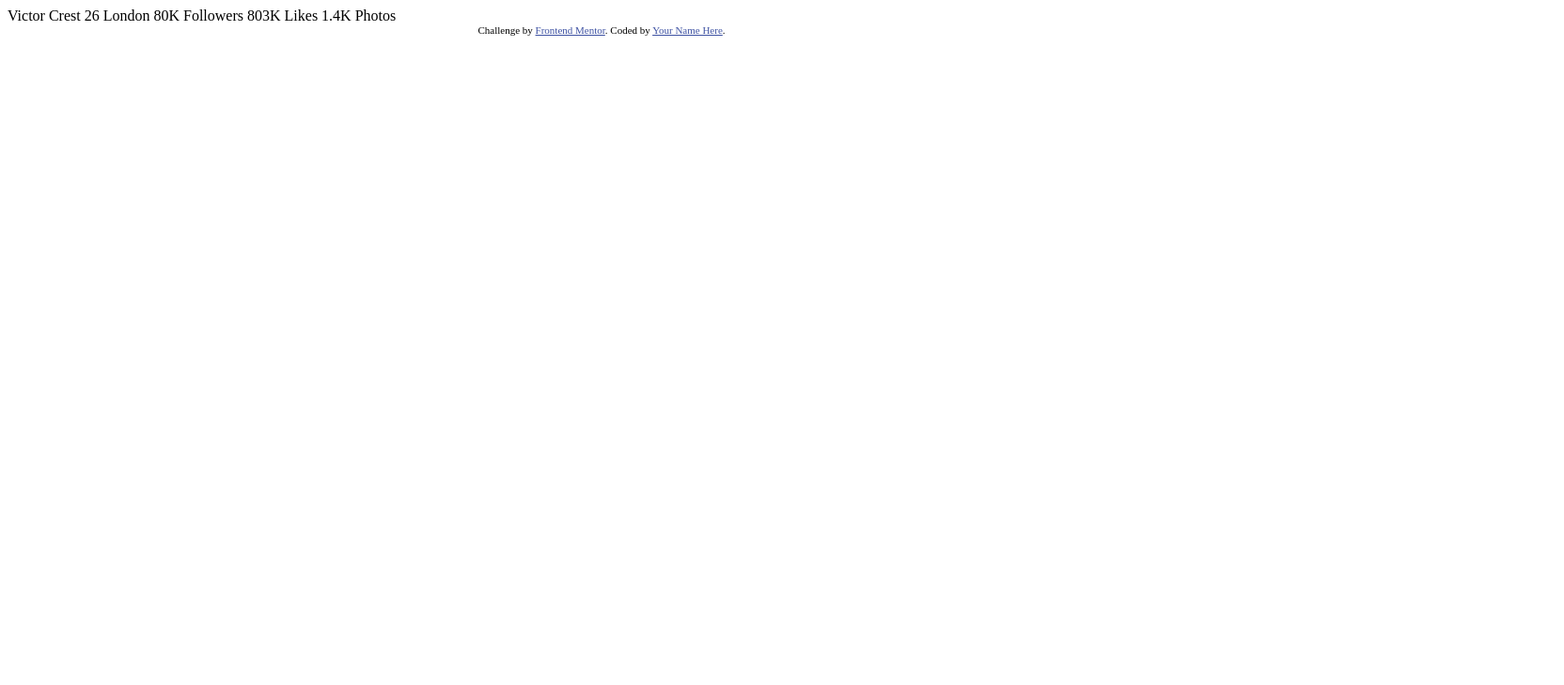
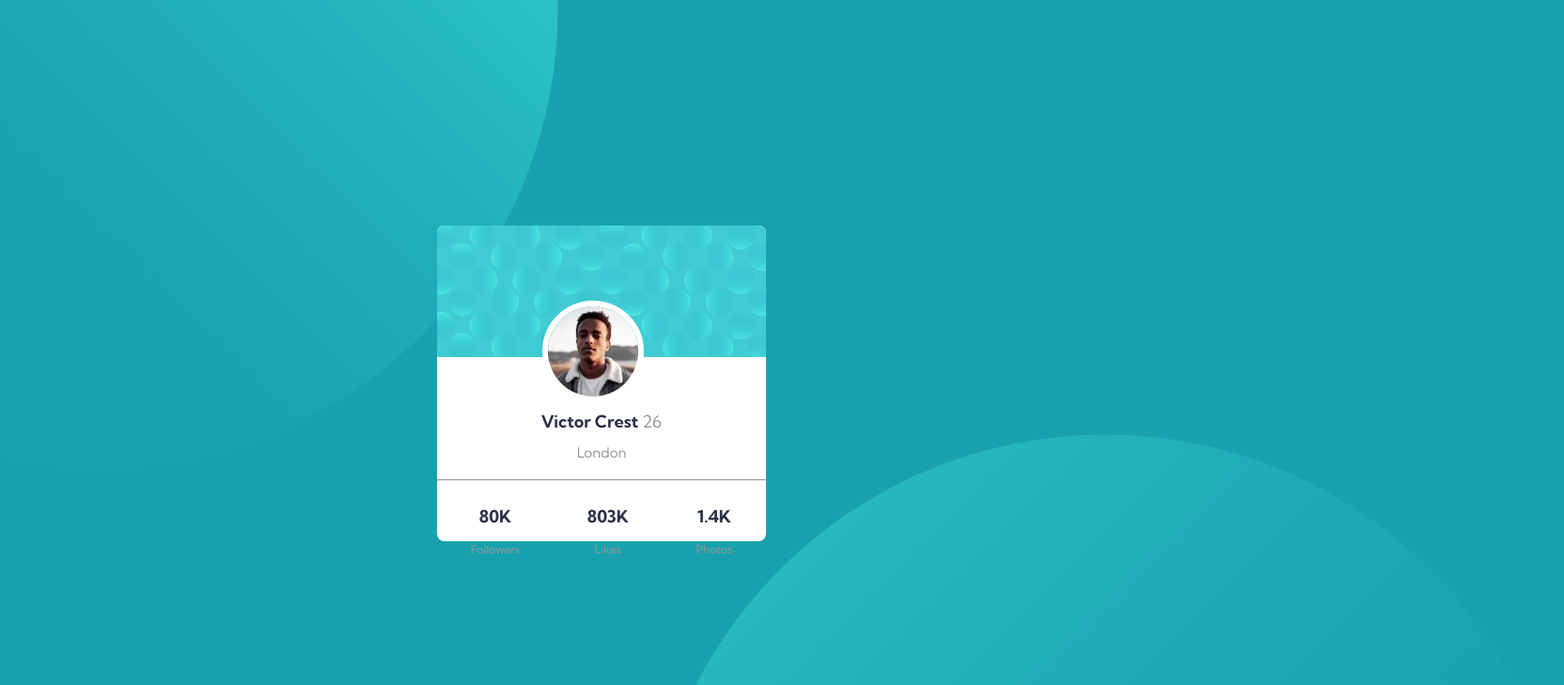
Before and after one commit to mooryx/profile-card-component-main, a plain HTML site: page index.html in a window 1280 px wide. Shown: the top 729 px of the page at 94% size, 1664 px wide, since content can reach past the window. Drawn offline with Linux system fonts and the light colour scheme.

Commit message:
Complete css Desgin

```diff
--- a/index.html
+++ b/index.html
@@ -1,35 +1,64 @@
 <!DOCTYPE html>
 <html lang="en">
+
 <head>
   <meta charset="UTF-8">
   <meta name="viewport" content="width=device-width, initial-scale=1.0"> <!-- displays site properly based on user's device -->
 
   <link rel="icon" type="image/png" sizes="32x32" href="./images/favicon-32x32.png">
-
-  <title>Frontend Mentor | Profile card component</title>
-
+  <link rel="stylesheet" href="styles.css">
+  <title>Profile card component</title>
+  <link rel="preconnect" href="https://fonts.googleapis.com">
+  <link rel="preconnect" href="https://fonts.gstatic.com" crossorigin>
+  <link href="https://fonts.googleapis.com/css2?family=Kumbh+Sans:wght@400;700&display=swap" rel="stylesheet">
   <!-- Feel free to remove these styles or customise in your own stylesheet 👍 -->
   <style>
-    .attribution { font-size: 11px; text-align: center; }
-    .attribution a { color: hsl(228, 45%, 44%); }
+    .attribution {
+      font-size: 11px;
+      text-align: center;
+    }
+
+    .attribution a {
+      color: hsl(228, 45%, 44%);
+    }
   </style>
 </head>
+
 <body>
-  Victor Crest
-  26
-  London
 
-  80K
-  Followers
+  <img class="img-bg bg-top" src="images/bg-pattern-top.svg" alt="">
+  <img class="img-bg bg-bottom" src="images/bg-pattern-bottom.svg" alt="">
+  <div class="container">
 
-  803K
-  Likes
+    <img class="img-pattern" src="images/bg-pattern-card.svg" alt="">
+    <img class="img-victor" src="images/image-victor.jpg" alt="">
+    <div class="username">
+      <h4>Victor Crest <span>26</span></h4>
+      <h5>London</h5>
+    </div>
+    <hr>
+    <div class="detail-box">
+      <div class="">
+        <h4>80K</h4>
+        <h6>Followers</h6>
+      </div>
 
-  1.4K
-  Photos
-  <div class="attribution">
-    Challenge by <a href="https://www.frontendmentor.io?ref=challenge" target="_blank">Frontend Mentor</a>.
-    Coded by <a href="#">Your Name Here</a>.
+      <div class="">
+        <h4>803K</h4>
+        <h6>Likes</h6>
+
+
+      </div>
+      <div>
+        <h4>1.4K </h4S>
+          <h6>Photos</h6>
+      </div>
+
+    </div>
+
   </div>
+
+
 </body>
+
 </html>
--- /dev/null
+++ b/styles.css
@@ -0,0 +1,87 @@
+body {
+  display: flex;
+  justify-content: center;
+  align-items: center;
+  height: 100vh;
+  font-size: 18px;
+  font-family: 'Kumbh Sans', sans-serif;
+  text-align: center;
+  line-height: 0.5;
+  background-color: hsl(185, 75%, 39%);
+}
+
+h4 {
+  font-weight: 700;
+  color: hsl(229, 23%, 23%);
+}
+
+h5 {
+  font-weight: 400;
+  color: hsl(0, 0%, 59%);
+}
+
+h6 {
+  font-weight: 400;
+  color: hsl(0, 0%, 59%);
+}
+
+span {
+  font-weight: 400;
+  color: hsl(0, 0%, 59%);
+}
+
+hr {
+  color: hsl(0, 0%, 59%);
+}
+
+.container {
+  position: relative;
+  flex-direction: column;
+  background-color: white;
+  height: 21rem;
+  border-radius: 8px;
+}
+
+.img-pattern {
+  position: relative;
+  top: 0px;
+  border-top-left-radius: 8px;
+  border-top-right-radius: 8px;
+}
+
+.img-victor {
+  border-radius: 100%;
+  border: 6px solid white;
+  position: absolute;
+  top: 5rem;
+  left: 7rem;
+  z-index: 2;
+}
+
+.img-bg {
+  position: absolute;
+}
+
+.bg-top {
+  left: -30%;
+  top: -60%;
+}
+
+.bg-bottom {
+  right: -30%;
+  bottom: -80%;
+}
+
+.s {
+  width: 3rem;
+}
+
+.username {
+  margin-top: 4rem;
+}
+
+.detail-box {
+  display: flex;
+  flex-direction: row;
+  justify-content: space-around;
+}
```
